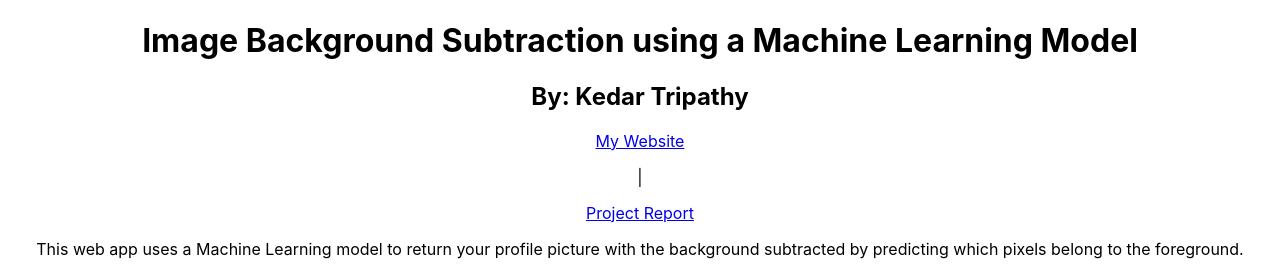
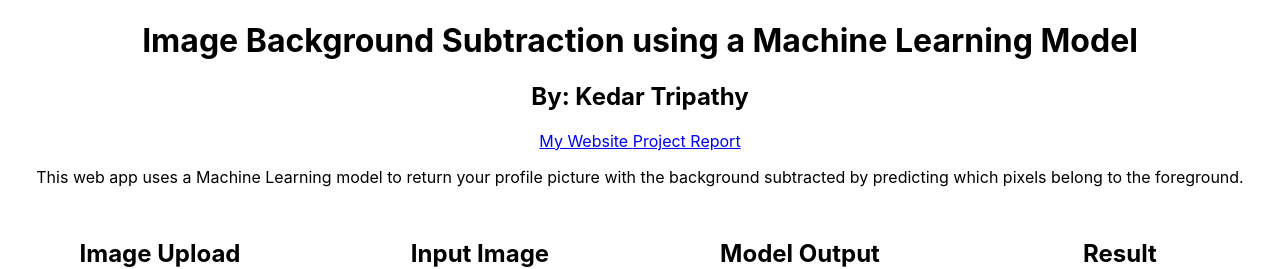
Before and after one commit to kedartripathy/Background_subtraction_frontend, a React (Create React App) app: page / in a window 1280 px wide. Shown: the top 269 px of the page. Built offline with nearby package versions, Linux system fonts and the light colour scheme; no server answers.

Commit message:
Add files via upload

```diff
--- a/src/App.js
+++ b/src/App.js
@@ -178,7 +178,7 @@ function App() {
       <div className="Header">
         <h1>Image Background Subtraction using a Machine Learning Model</h1>
         <h2>By: Kedar Tripathy</h2>
-        <a href="https://www.kedartripathy.com/" target="_blank" rel="external" hreflang="en" type="text/html">My Website</a> <p> | </p><a href="https://docs.google.com/document/d/1a7w9JMokycqtqM3WDunzLKSwccVHdWyCjHUgyma-40I/edit?usp=sharing" target="_blank" rel="external" hreflang="en" type="text/html">Project Report</a>
+        <a href="https://www.kedartripathy.com/" target="_blank" rel="external" hreflang="en" type="text/html">My Website </a> <a href="https://docs.google.com/document/d/1a7w9JMokycqtqM3WDunzLKSwccVHdWyCjHUgyma-40I/edit?usp=sharing" target="_blank" rel="external" hreflang="en" type="text/html"> Project Report</a>
         <p>This web app uses a Machine Learning model to return your profile picture with the background subtracted by predicting which pixels belong to the foreground.</p>
       </div>
 
```
